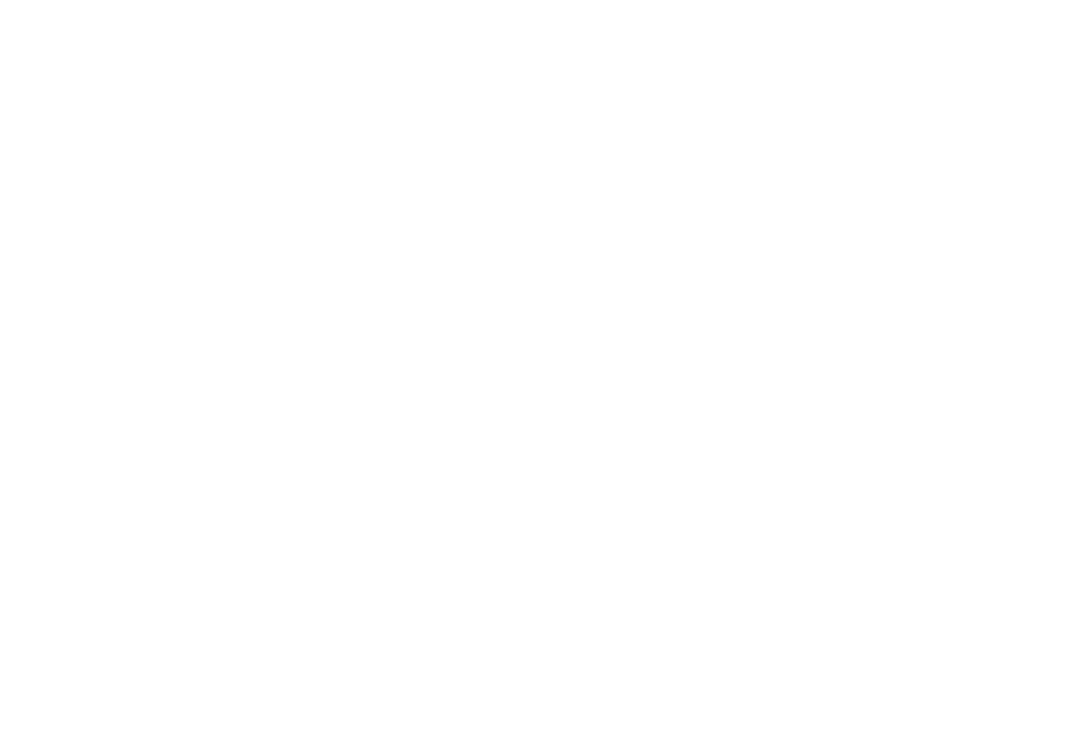
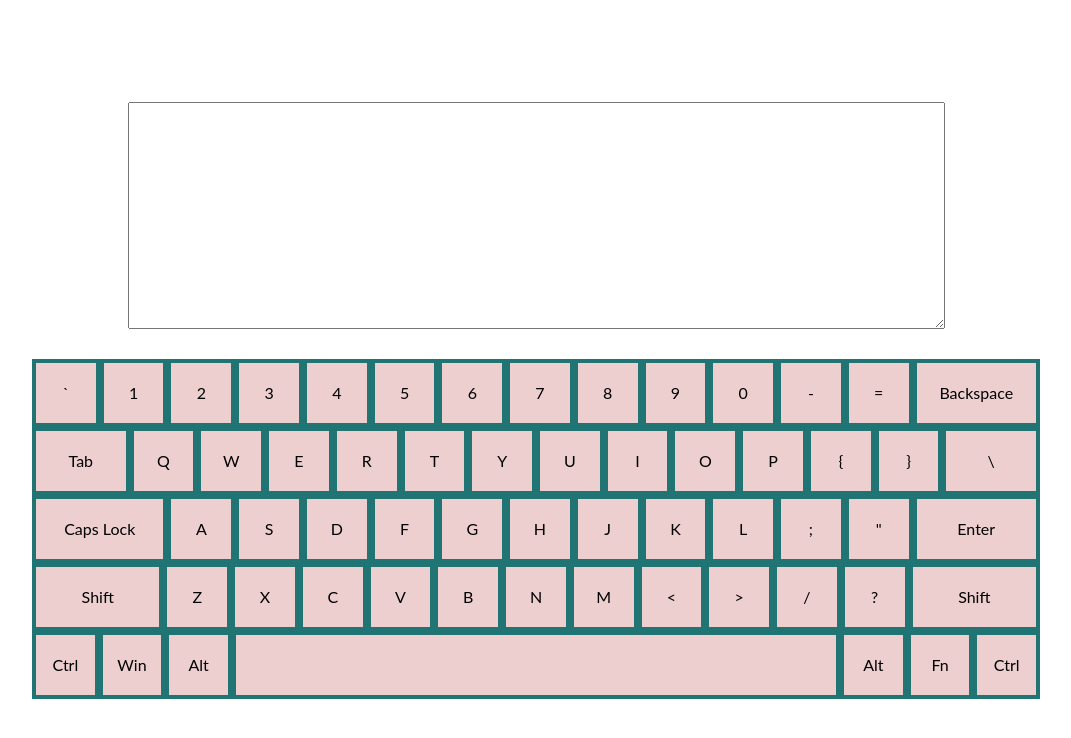
Before and after one commit to fasty86/virtual-keyboard, a website with bundled scripts: page index.html in a window 1280 px wide. Shown: the whole page, without its empty margins (104-1175 px from the left). Built offline with nearby package versions, Linux system fonts and the light colour scheme.

Commit message:
feat: add basic maket and styles for future development

```diff
--- a/index.html
+++ b/index.html
@@ -4,11 +4,88 @@
   <meta charset="UTF-8">
   <meta http-equiv="X-UA-Compatible" content="IE=edge">
   <meta name="viewport" content="width=device-width, initial-scale=1.0">
-  <script src="./script.js" defer></script>
+  <script type="module" src="./script.js"></script>
   <link rel="stylesheet" href="./style.css">
   <title>Document</title>
 </head>
 <body>
-
+  <div class="container">
+    <textarea id="text" name="text" rows="15" cols="100"></textarea>
+      <div class="keyboard_wrapper">
+          <div class="keyboard_keys">
+              <div class="row">
+                  <div class="keys">`</div>
+                  <div class="keys">1</div>
+                  <div class="keys">2</div>
+                  <div class="keys">3</div>
+                  <div class="keys">4</div>
+                  <div class="keys">5</div>
+                  <div class="keys">6</div>
+                  <div class="keys">7</div>
+                  <div class="keys">8</div>
+                  <div class="keys">9</div>
+                  <div class="keys">0</div>
+                  <div class="keys">-</div>
+                  <div class="keys">=</div>
+                  <div class="keys backspace_key">Backspace</div>
+              </div>
+              <div class="row">
+                  <div class="keys tab_key">Tab</div>
+                  <div class="keys">Q</div>
+                  <div class="keys">W</div>
+                  <div class="keys">E</div>
+                  <div class="keys">R</div>
+                  <div class="keys">T</div>
+                  <div class="keys">Y</div>
+                  <div class="keys">U</div>
+                  <div class="keys">I</div>
+                  <div class="keys">O</div>
+                  <div class="keys">P</div>
+                  <div class="keys">{</div>
+                  <div class="keys">}</div>
+                  <div class="keys slash_key">\</div>
+              </div>
+              <div class="row">
+                  <div class="keys caps_lock_key">Caps Lock</div>
+                  <div class="keys">A</div>
+                  <div class="keys">S</div>
+                  <div class="keys">D</div>
+                  <div class="keys">F</div>
+                  <div class="keys">G</div>
+                  <div class="keys">H</div>
+                  <div class="keys">J</div>
+                  <div class="keys">K</div>
+                  <div class="keys">L</div>
+                  <div class="keys">;</div>
+                  <div class="keys">"</div>
+                  <div class="keys enter_key">Enter</div>
+              </div>
+              <div class="row">
+                  <div class="keys shift_key shift_left">Shift</div>
+                  <div class="keys">Z</div>
+                  <div class="keys">X</div>
+                  <div class="keys">C</div>
+                  <div class="keys">V</div>
+                  <div class="keys">B</div>
+                  <div class="keys">N</div>
+                  <div class="keys">M</div>
+                  <div class="keys"><</div>
+                  <div class="keys">></div>
+                  <div class="keys">/</div>
+                  <div class="keys">?</div>
+                  <div class="keys shift_key shift_right">Shift</div>
+              </div>
+              <div class="row">
+                  <div class="keys ctrl_key ctrl_left">Ctrl</div>
+                  <div class="keys win_key">Win</div>
+                  <div class="keys alt_key alt_left">Alt</div>
+                  <div class="keys space_key"></div>
+                  <div class="keys alt_key alt_right">Alt</div>
+                  <div class="keys">Fn</div>
+                  <div class="keys ctrl_key ctrl_right">Ctrl</div>
+              </div>
+          </div>
+      </div>
+  </div>
 </body>
 </html>
--- /dev/null
+++ b/key.mjs
@@ -0,0 +1,7 @@
+class Key{
+  constructor(code) {
+
+  }
+}
+
+export { Key };
--- a/script.js
+++ b/script.js
@@ -0,0 +1,5 @@
+import { Key } from "./key.mjs";
+
+console.log('test');
+
+const keyboard = document.querySelector('.keyboard');
--- a/style.css
+++ b/style.css
@@ -0,0 +1,82 @@
+:root {
+  --keyboard-bg-color: #00c3b3;
+  --key-bg-color: #353535;
+  --key-color: #fdf6ff;
+  /* --lock-on-color: #00ae94; */
+}
+
+* {
+  margin: 0;
+  padding: 0;
+  box-sizing: border-box;
+}
+
+body {
+  font-family: 'Lato', sans-serif;
+  transition: .2s;
+}
+
+.container {
+  display: flex;
+  justify-content: center;
+  align-items: center;
+  height: 100vh;
+  flex-direction: column;
+  margin: 0 10px;
+  row-gap: 30px;
+}
+
+.keyboard_wrapper {
+  max-width: 1008px;
+  width: 100%;
+  background-color: rgb(32, 116, 116);
+}
+
+.row {
+  display: flex;
+}
+
+.keys {
+  width: 60px;
+  height: 60px;
+  background-color: #edcfcf;
+  display: flex;
+  justify-content: center;
+  align-items: center;
+  margin: 4px;
+  transition: .2s;
+}
+.keys:hover{
+  cursor: pointer;
+  background-color: #e29898;
+  border-radius: 7px;
+}
+
+.backspace_key {
+  width: 120px;
+}
+
+.tab_key {
+  width: 90px;
+}
+
+.slash_key {
+  width: 90px;
+}
+
+.caps_lock_key {
+  width: 128px;
+}
+
+.enter_key {
+  width: 120px;
+}
+
+.shift_key {
+  width: 124px;
+}
+
+.space_key {
+  max-width: 600px;
+  width: 100%;
+}
```
Also changed, not shown: .eslintrc.js.
